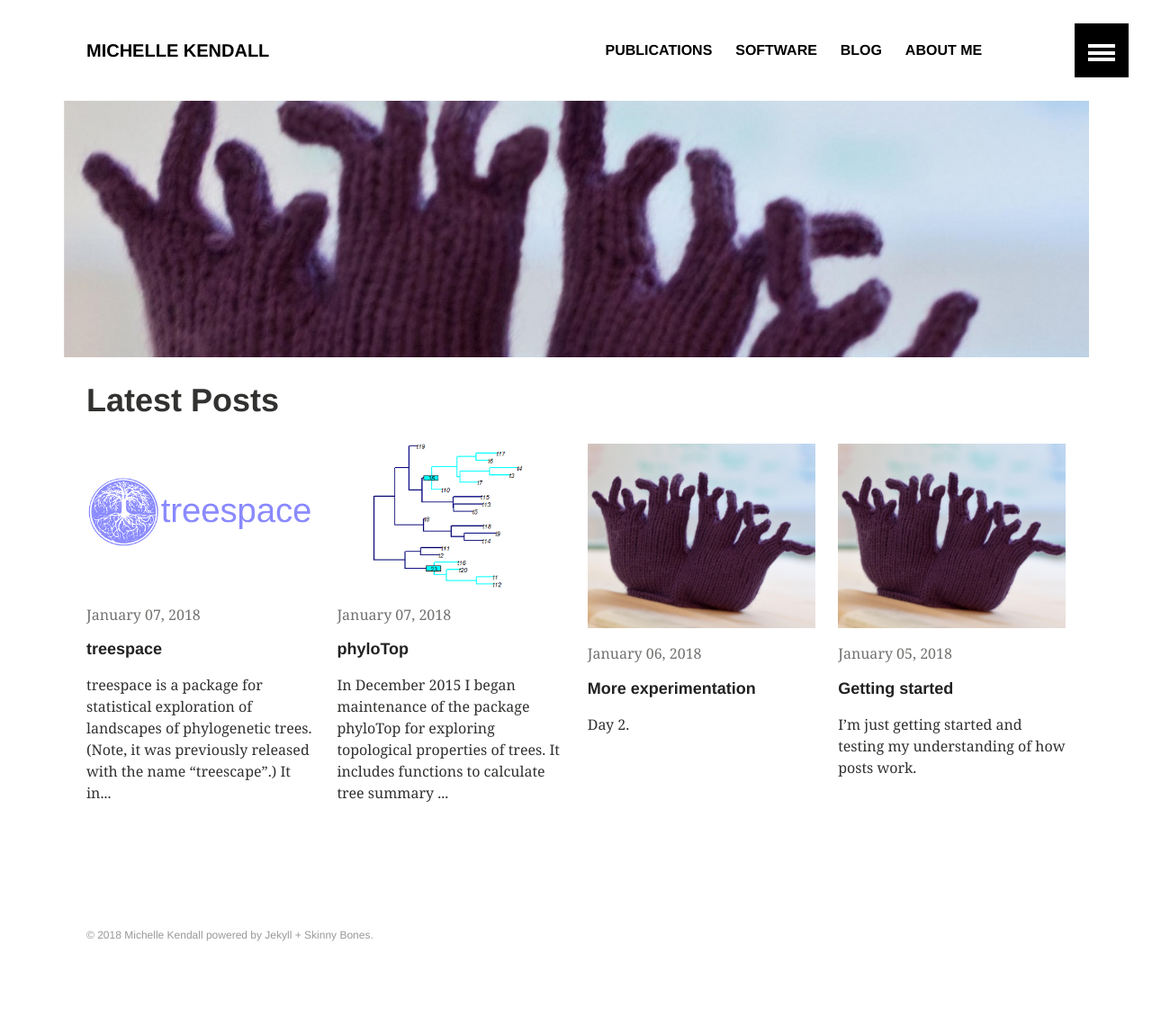
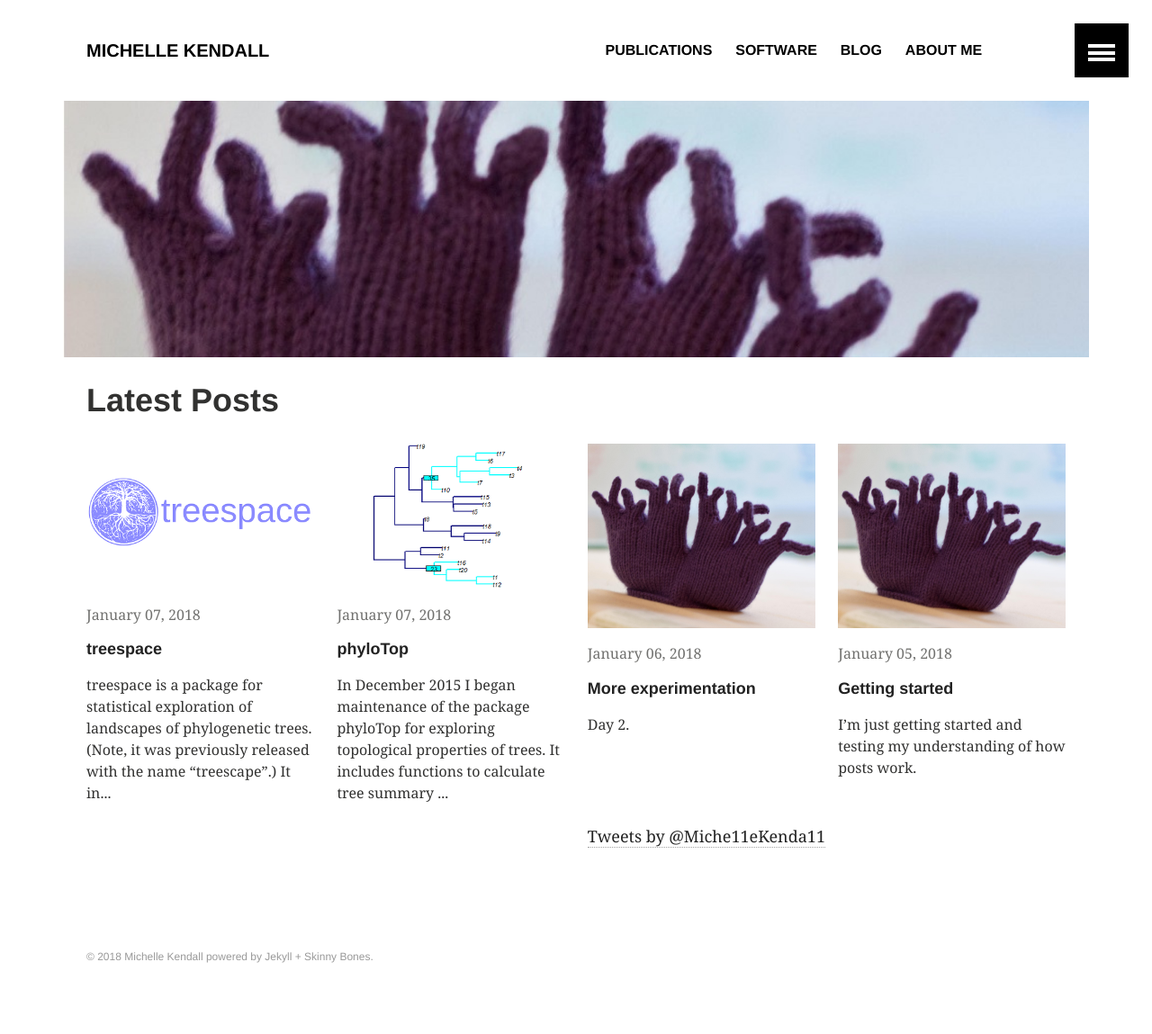
Before and after one commit to MichelleKendall/MichelleKendall.github.io, a Jekyll site: the page built from index.md, in a window 1280 px wide. Shown: the whole page at 90% size. Built offline with Jekyll 4.4.1, drawn with Linux system fonts in a browser that asks for light colours; comment, search, counter and statistics services are not loaded; before the commit the page ends 1125 px from its top, so only the background shows below that; some of the changed lines change nothing that is shown.

Commit message:
Adding twitter feed

```diff
--- a/index.md
+++ b/index.md
@@ -11,3 +11,6 @@
 	{% include post-grid.html %}
 {% endfor %}
 </div><!-- /.tiles -->
+
+<a class="twitter-timeline"  href="https://twitter.com/Miche11eKenda11" data-widget-id="666736052116267009">Tweets by @Miche11eKenda11</a>
+<script>!function(d,s,id){var js,fjs=d.getElementsByTagName(s)[0],p=/^http:/.test(d.location)?'http':'https';if(!d.getElementById(id)){js=d.createElement(s);js.id=id;js.src=p+"://platform.twitter.com/widgets.js";fjs.parentNode.insertBefore(js,fjs);}}(document,"script","twitter-wjs");</script>
```
